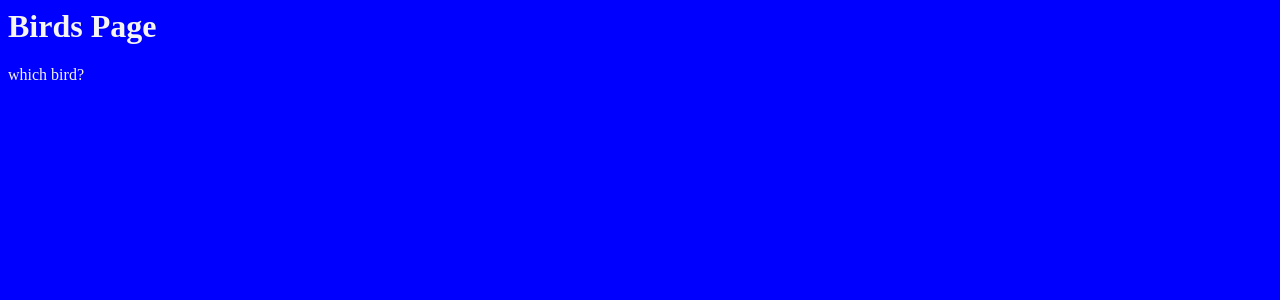
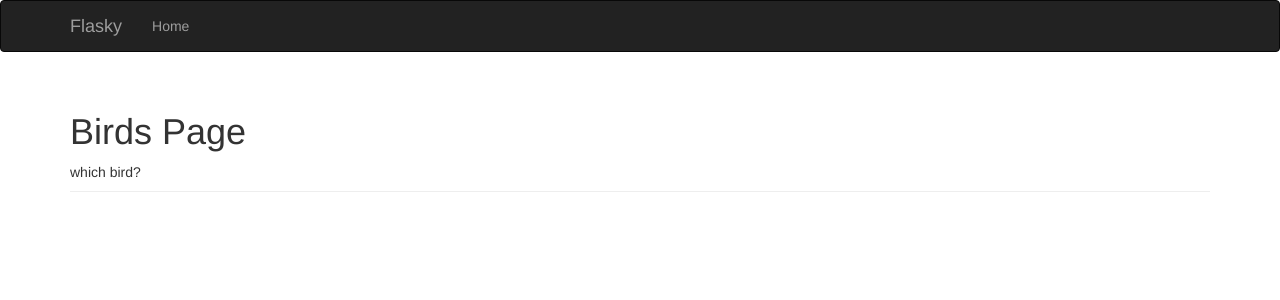
Before and after one commit to OliverGebert/CICDPipeline, a Flask app: a page that uses src/templates/user.html in a window 1280 px wide. Shown: the top 300 px of the page. Run offline with Flask 2, Linux system fonts and the light colour scheme; some libraries are stand-ins or nearby versions.

Commit message:
flask-bootstrap usage

```diff
--- a/src/app.py
+++ b/src/app.py
@@ -1,7 +1,8 @@
 from flask import Flask, render_template, redirect
+from flask_bootstrap import Bootstrap
 
 app = Flask(__name__)
-
+bootstrap = Bootstrap(app)
 
 @app.route("/")
 def index():
--- a/src/templates/user.html
+++ b/src/templates/user.html
@@ -1,13 +1,40 @@
-<html>
-    <head>
-        <link rel="stylesheet" href='/static/style.css' />
-    </head>
-    <body>
+{% extends "bootstrap/base.html" %}
+
+{% block title %} Flasky Birds {% endblock %}
+
+{% block navbar %}
+<div class="navbar navbar-inverse" role="navigation">
+    <div class="container">
+        <div class="navbar-header">
+            <button type="button" class="navbar-toggle" data-toggle="collapse" data-target=".navbar-collapse">
+                <span class="sr-only">Toggle Navigation</span>
+                <span class="icon-bar"></span>
+                <span class="icon-bar"></span>
+                <span class="icon-bar"></span>
+            </button>
+            <a class="navbar-brand" href="/">Flasky</a>
+        </div>
+        <div class="navbar-collapse collapse">
+            <ul class="nav navbar-nav">
+                <li><a href="/">Home</a></li>
+            </ul>
+        </div>
+    </div>
+</div>
+
+{% endblock %}
+
+{% block content %}
+
+<div class="container">
+    <div class="page-header">
         <h1>Birds Page</h1>
         {% if name == 'eagle' %}
             <b>all about {{name}}</b>
         {% else %}
             which bird?
         {% endif %}
-    </body>
-</html>
+    </div>
+</div>
+
+{% endblock %}
```
